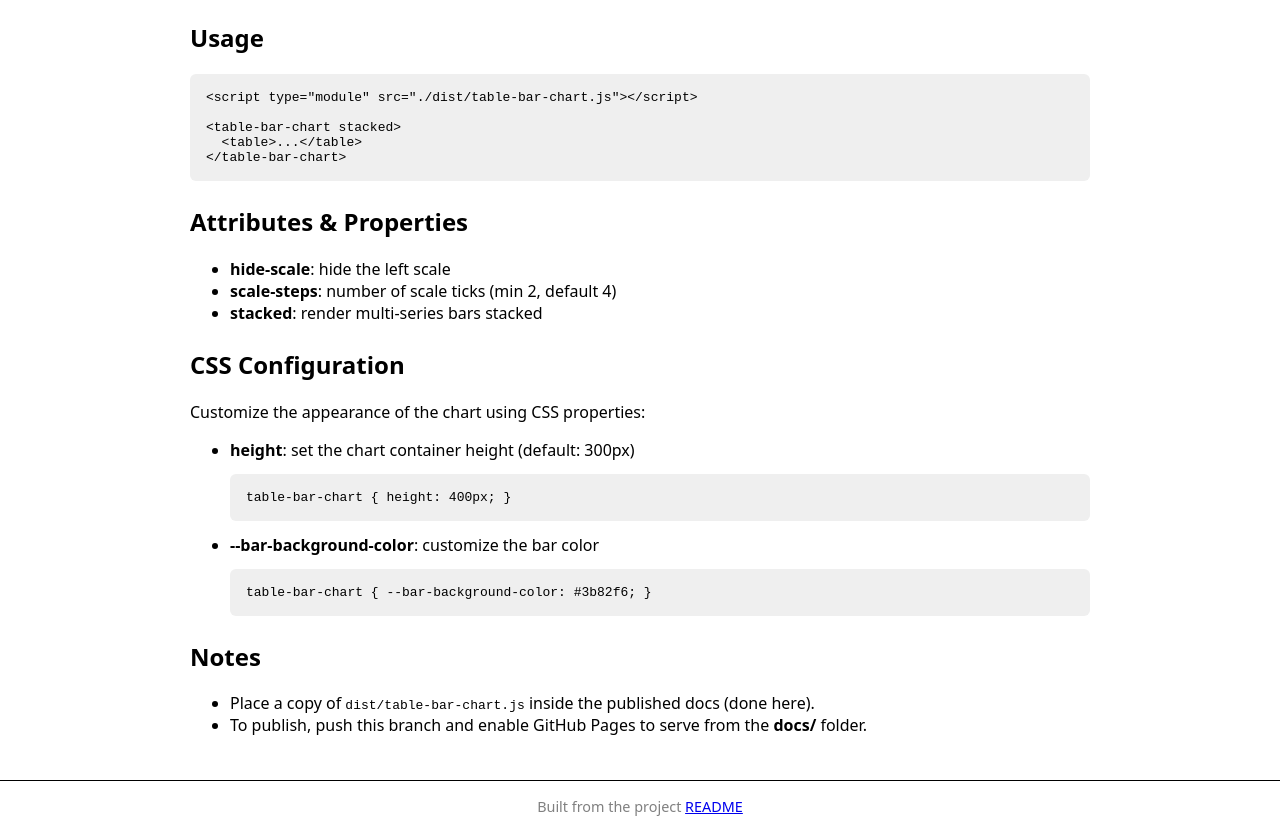
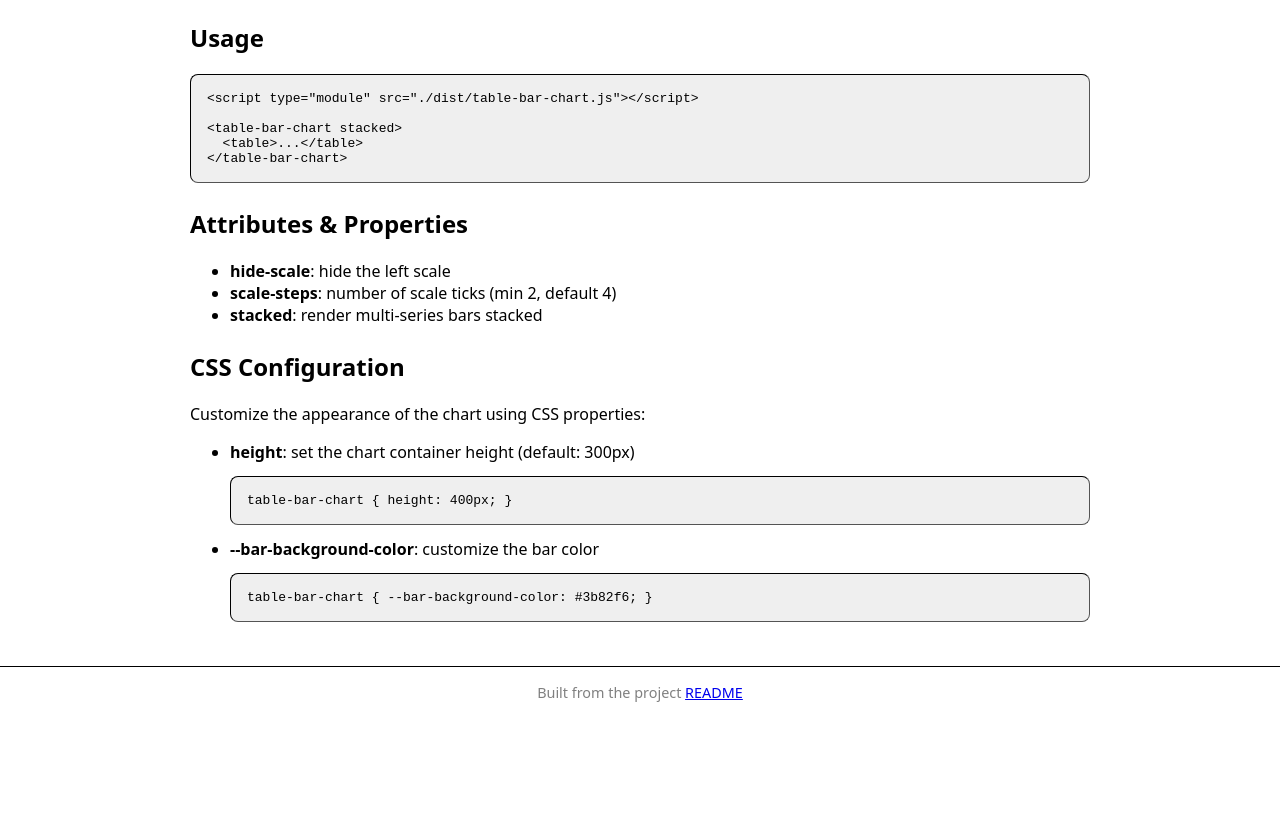
Before and after one commit to Poetro/table-charts, a website: page index.html in a window 1280 px wide. Shown: the part 740-1572 px from the top of the page. After the commit the page ends 1458 px from the top, so only its background shows below. Drawn offline with Linux system fonts and the light colour scheme.

Commit message:
refactor: Remove unnecessary notes section from documentation and adjust preformatted block styles

```diff
--- a/index.html
+++ b/index.html
@@ -129,20 +129,6 @@
           </li>
         </ul>
       </section>
-
-      <section>
-        <h2>Notes</h2>
-        <ul>
-          <li>
-            Place a copy of <code>dist/table-bar-chart.js</code> inside the
-            published docs (done here).
-          </li>
-          <li>
-            To publish, push this branch and enable GitHub Pages to serve from
-            the <strong>docs/</strong> folder.
-          </li>
-        </ul>
-      </section>
     </main>
 
     <footer class="site-footer">
--- a/style.css
+++ b/style.css
@@ -36,8 +36,9 @@ pre {
   background: ButtonFace;
   color: ButtonText;
   padding: 1rem;
-  border-radius: 6px;
+  border-radius: 0.5rem;
   overflow: auto;
+  border: 1px inset ButtonBorder;
 }
 .site-footer {
   text-align: center;
```
